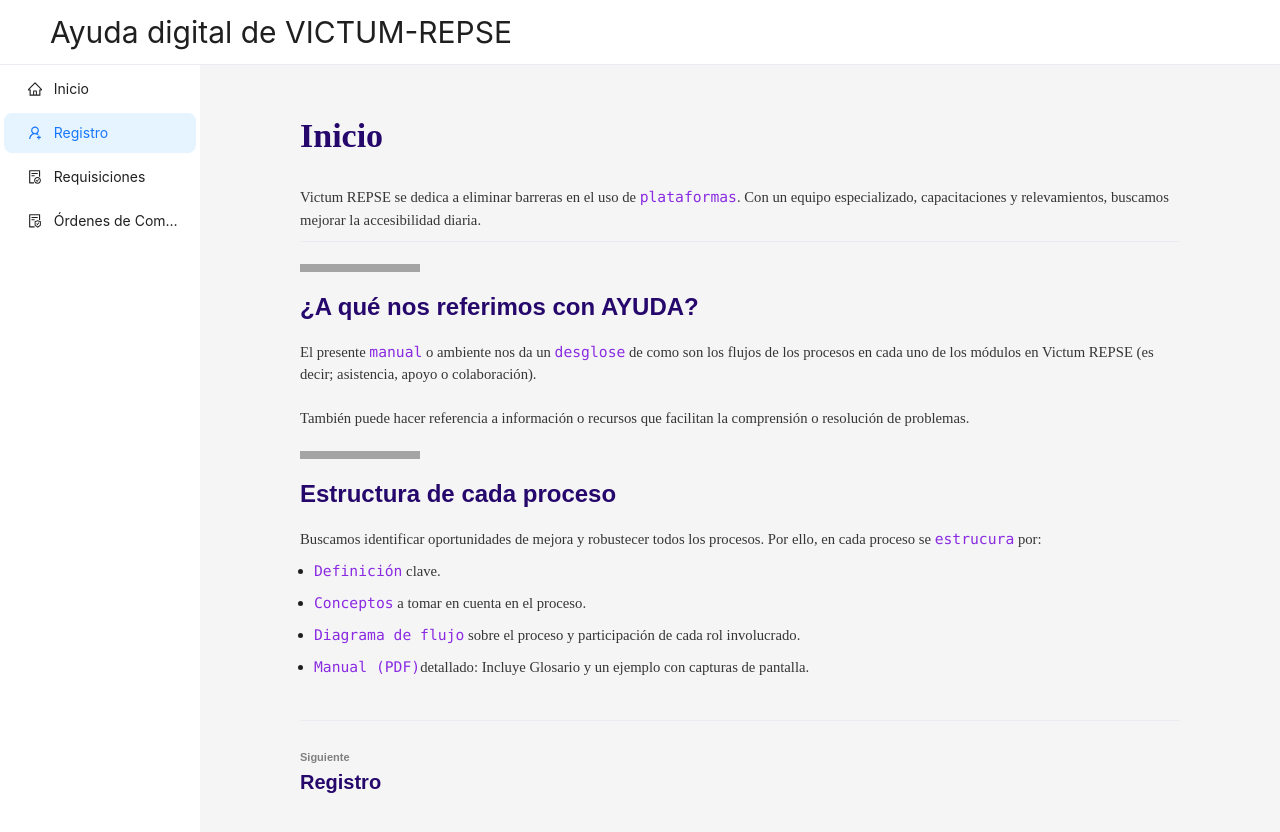
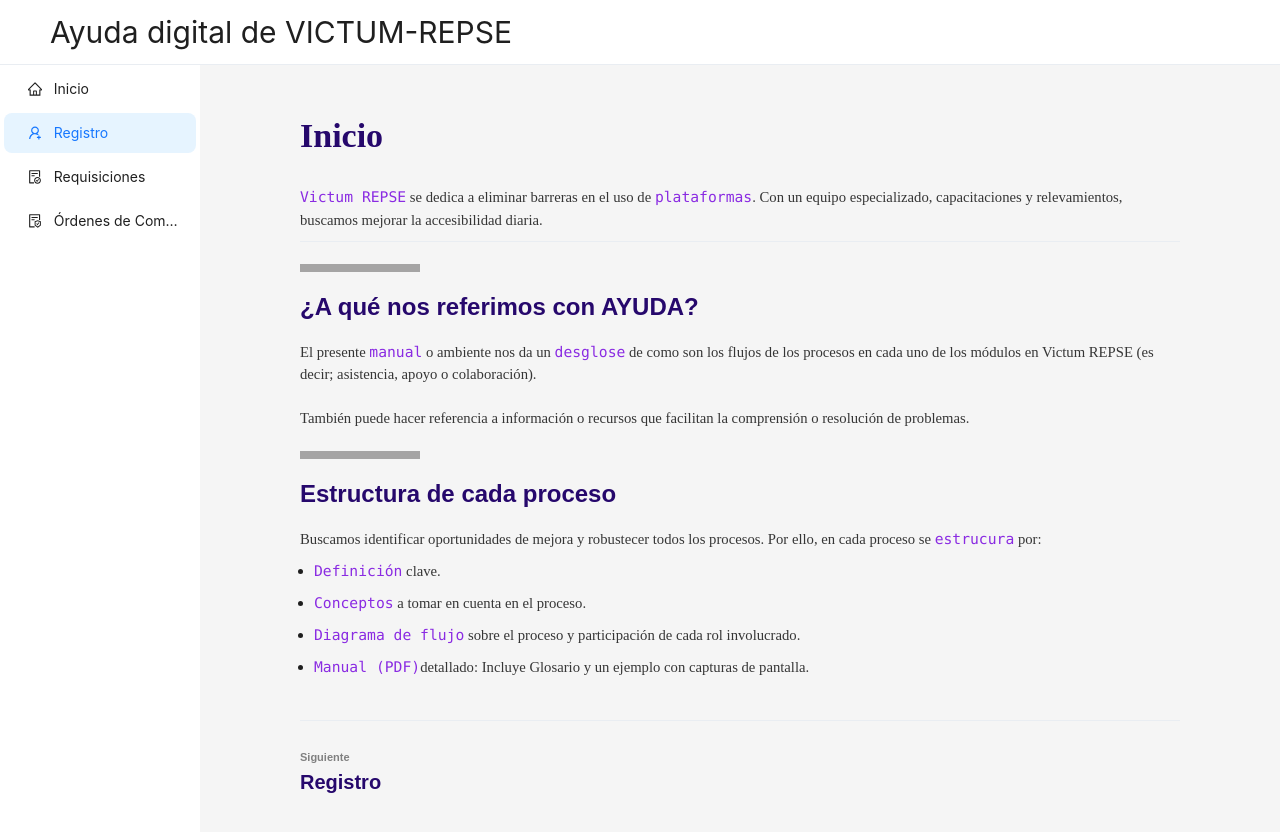
Before and after one commit to ucm23/help-victum-repse, a React (Vite) app: page / in a window 1280 px wide. Shown: the top 832 px of the page. Built offline with nearby package versions, Linux system fonts and the light colour scheme; a web font is replaced by a local one.

Commit message:
(add) 16-01-23

```diff
--- a/index.html
+++ b/index.html
@@ -2,9 +2,9 @@
 <html lang="en">
   <head>
     <meta charset="UTF-8" />
-    <link rel="icon" type="image/svg+xml" href="/vite.svg" />
+    <link rel="icon" type="image/svg+xml" href="https://www.seduvi.cdmx.gob.mx/storage/app/media/uploaded-files/pdf.png" />
     <meta name="viewport" content="width=device-width, initial-scale=1.0" />
-    <title>Vite + React</title>
+    <title>Ayuda digital</title>
     <link href="https://cdnjs.cloudflare.com/ajax/libs/font-awesome/5.13.0/css/all.min.css" rel="stylesheet" />
     <link rel="stylesheet" type="text/css"
         href="https://cdnjs.cloudflare.com/ajax/libs/slick-carousel/1.6.0/slick.min.css" />
--- a/src/App.css
+++ b/src/App.css
@@ -74,6 +74,10 @@
   font-size: 30px;
   line-height: 35px;
   margin: 0;
+}
+
+:where(.css-dev-only-do-not-override-zl9ks2).ant-layout-header {
+  padding: 0 24px;
 }
 
 .sub-title-h1 {
--- a/src/pages/Index.jsx
+++ b/src/pages/Index.jsx
@@ -15,7 +15,7 @@
 const data = {
     '/': {
         title: 'Inicio',
-        intro: 'Victum REPSE se dedica a eliminar barreras en el uso de <Kbd>plataformas</Kbd>. Con un equipo especializado, capacitaciones y relevamientos, buscamos mejorar la accesibilidad diaria.',
+        intro: '<Kbd>Victum REPSE</Kbd> se dedica a eliminar barreras en el uso de <Kbd>plataformas</Kbd>. Con un equipo especializado, capacitaciones y relevamientos, buscamos mejorar la accesibilidad diaria.',
         'sub-title-1': '¿A qué nos referimos con AYUDA?',
         'sub-conte-1': 'El presente <Kbd>manual</Kbd> o ambiente nos da un <Kbd>desglose</Kbd> de como son los flujos de los procesos en cada uno de los módulos en Victum REPSE (es decir; asistencia, apoyo o colaboración). <br/><br/>También puede hacer referencia a información o recursos que facilitan la comprensión o resolución de problemas.',
         'sub-title-2': 'Estructura de cada proceso',
```
